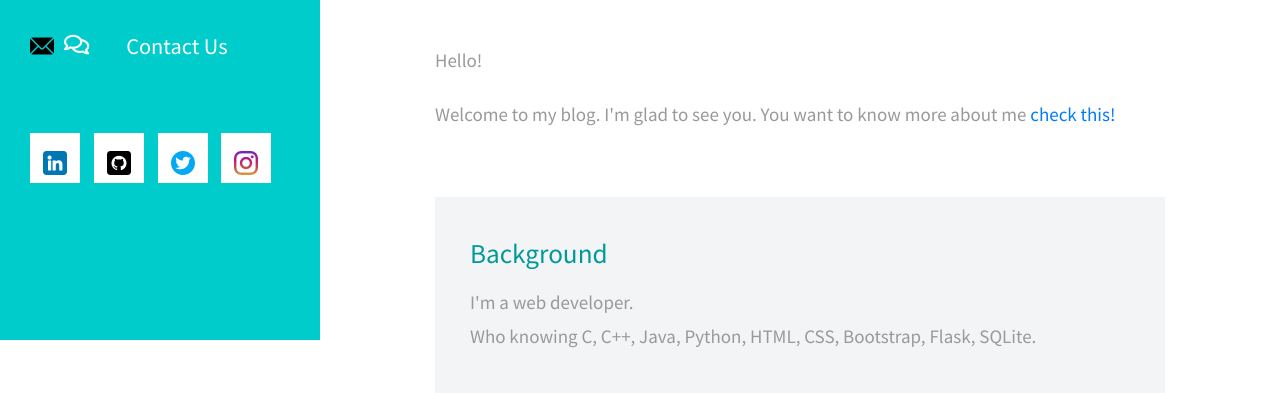
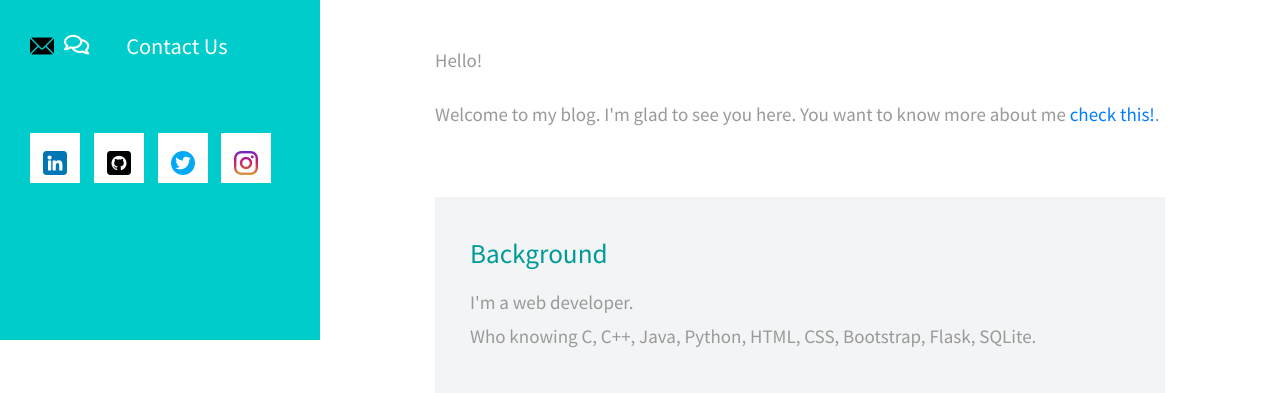
Before and after one commit to vaibhav-bisen/Blog, a Flask app: template templates/about.html in a window 1280 px wide. Shown: the part 460-853 px from the top of the page. Run offline with Flask 3, Linux system fonts and the light colour scheme; the template is opened without the code that fills it, so the values that code supplies are empty; a user stored in the database is signed in; some libraries are stand-ins or nearby versions.

Commit message:
Update about.html

```diff
--- a/templates/about.html
+++ b/templates/about.html
@@ -10,7 +10,7 @@
                     <div class="mb-4">
                         <h2 class="pt-2 tm-mb-40 tm-color-primary tm-post-title">About Me</h2>
                         <p>Hello!</p>
-                        <p>Welcome to my blog. I'm glad to see you. You want to know more about me <a href="https://vaibhav-bisen.github.io/cv/">check this!</a></p>
+                        <p>Welcome to my blog. I'm glad to see you here. You want to know more about me <a href="https://vaibhav-bisen.github.io/cv/">check this!</a>.</p>
                     </div>
                 </div>
             </div>
```
